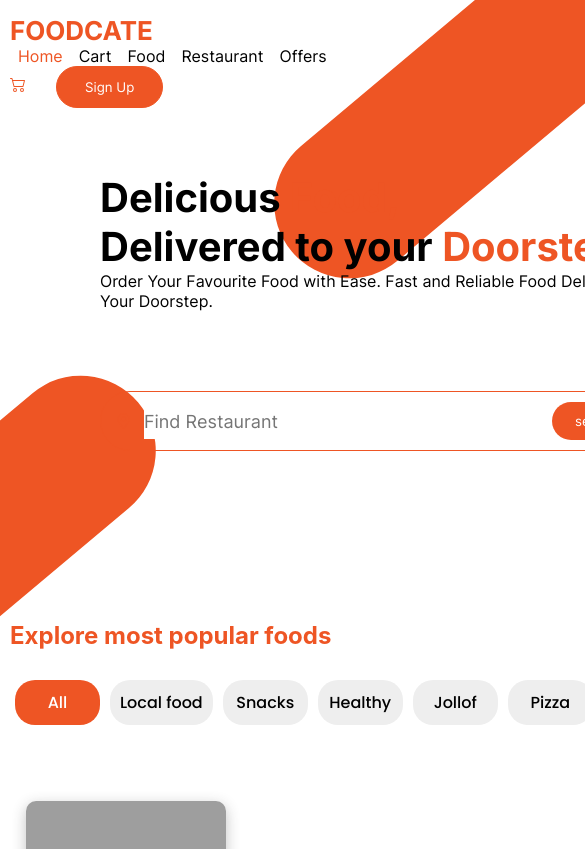
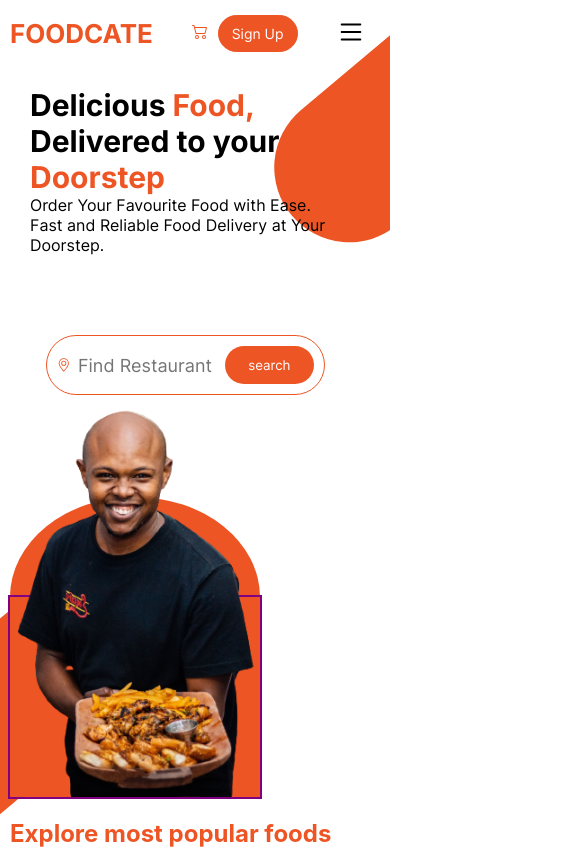
Before and after one commit to Tarvs01/foodcatejs, a React (Create React App) app: page / in a window 390 px wide. Shown: the top 849 px of the page, 585 px wide, since content can reach past the window. Built offline with nearby package versions, Linux system fonts and the light colour scheme; grey boxes are pictures that could not be loaded.

Commit message:
Added some responsiveness

```diff
--- a/src/App.css
+++ b/src/App.css
@@ -16,6 +16,10 @@
   margin: 0;
   padding: 0;
   box-sizing: border-box;
+}
+
+html {
+  overflow-x: hidden;
 }
 
 body {
@@ -88,6 +92,17 @@ nav {
   flex-wrap: wrap;
 }
 
+.menu-icon svg {
+  width: 40px;
+  height: 40px;
+}
+
+@media screen and (max-width: 730px) {
+  .nav-menu {
+    order: 2;
+  }
+}
+
 .header-container ul {
   list-style-type: none;
   margin: 0;
@@ -133,6 +148,23 @@ nav {
 .cart {
   fill: var(--primary-color);
   margin-right: 10px;
+}
+
+@media screen and (max-width: 400px) {
+  .cart {
+    margin-right: 0;
+  }
+
+  .sign-up-btn {
+    margin-left: 10px;
+    padding: 9px 13px;
+    font-size: 14px;
+  }
+
+  .menu-icon svg {
+    width: 30px;
+    height: 30px;
+  }
 }
 
 .header-words-cont {
@@ -197,6 +229,48 @@ nav {
 
 header {
   position: relative;
+}
+
+@media screen and (max-width: 800px) {
+  header {
+    display: flex;
+    flex-direction: column;
+    align-items: center;
+  }
+
+  .header-add-ons {
+    border: 2px solid purple;
+  }
+
+  .header-words-cont {
+    padding-bottom: 0;
+    width: 100%;
+  }
+
+  .search-container {
+    width: 90%;
+    margin-left: auto;
+    margin-right: auto;
+  }
+
+  .search-container input {
+    width: 100%
+  }
+}
+
+@media screen and (max-width: 620px) {
+  .header-words-cont {
+    margin: 0 10px !important;
+  }
+
+  header {
+    padding-left: 30px;
+    margin-top: 20px;
+  }
+
+  .header-words-cont h1 {
+    font-size: 30px;
+  }
 }
 
 .extra1,
--- a/src/Components/Navbar.js
+++ b/src/Components/Navbar.js
@@ -1,10 +1,41 @@
 import React from "react";
+import { useState, useEffect } from "react";
 
 function Navbar() {
+  const [size, setSize] = useState(window.innerWidth);
+
+  let updateSize = () => {
+    setSize(window.innerWidth);
+  };
+
+  useEffect(() => {
+    window.addEventListener("resize", updateSize);
+    return () => window.removeEventListener("resize", updateSize);
+  });
+
   return (
     <nav>
       <div className="header-container">
         <div className="logo orange">FOODCATE</div>
+        <div className="nav-menu">
+          {size <= 730 && (
+            <div className="menu-icon">
+              <svg
+                xmlns="http://www.w3.org/2000/svg"
+                width="16"
+                height="16"
+                fill="currentColor"
+                class="bi bi-list"
+                viewBox="0 0 16 16"
+              >
+                <path
+                  fill-rule="evenodd"
+                  d="M2.5 12a.5.5 0 0 1 .5-.5h10a.5.5 0 0 1 0 1H3a.5.5 0 0 1-.5-.5zm0-4a.5.5 0 0 1 .5-.5h10a.5.5 0 0 1 0 1H3a.5.5 0 0 1-.5-.5zm0-4a.5.5 0 0 1 .5-.5h10a.5.5 0 0 1 0 1H3a.5.5 0 0 1-.5-.5z"
+                />
+              </svg>
+            </div>
+          )}
+          {size > 730 && (
             <ul>
               <li className="orange">Home</li>
               <li>Cart</li>
@@ -12,6 +43,8 @@ function Navbar() {
               <li>Restaurant</li>
               <li>Offers</li>
             </ul>
+          )}
+        </div>
         <div className="sign-up-cart-cont">
           <svg
             xmlns="http://www.w3.org/2000/svg"
```
Lines whose indentation alone changed are shown as unchanged.
